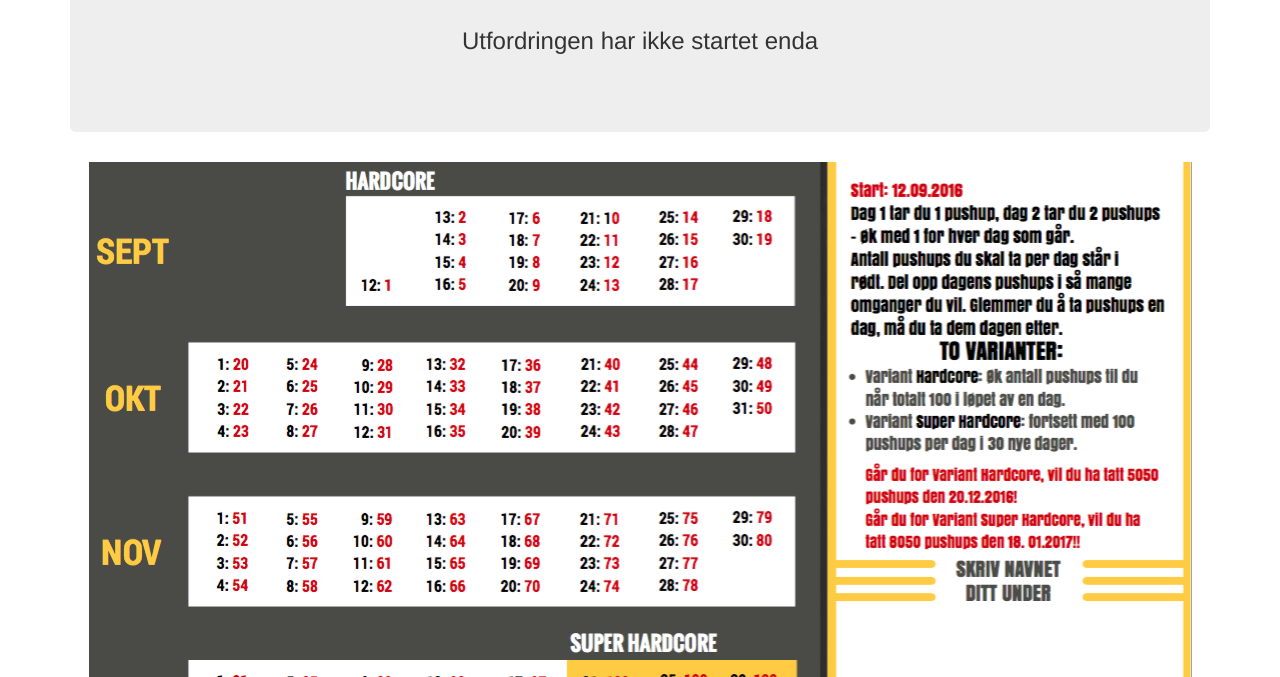
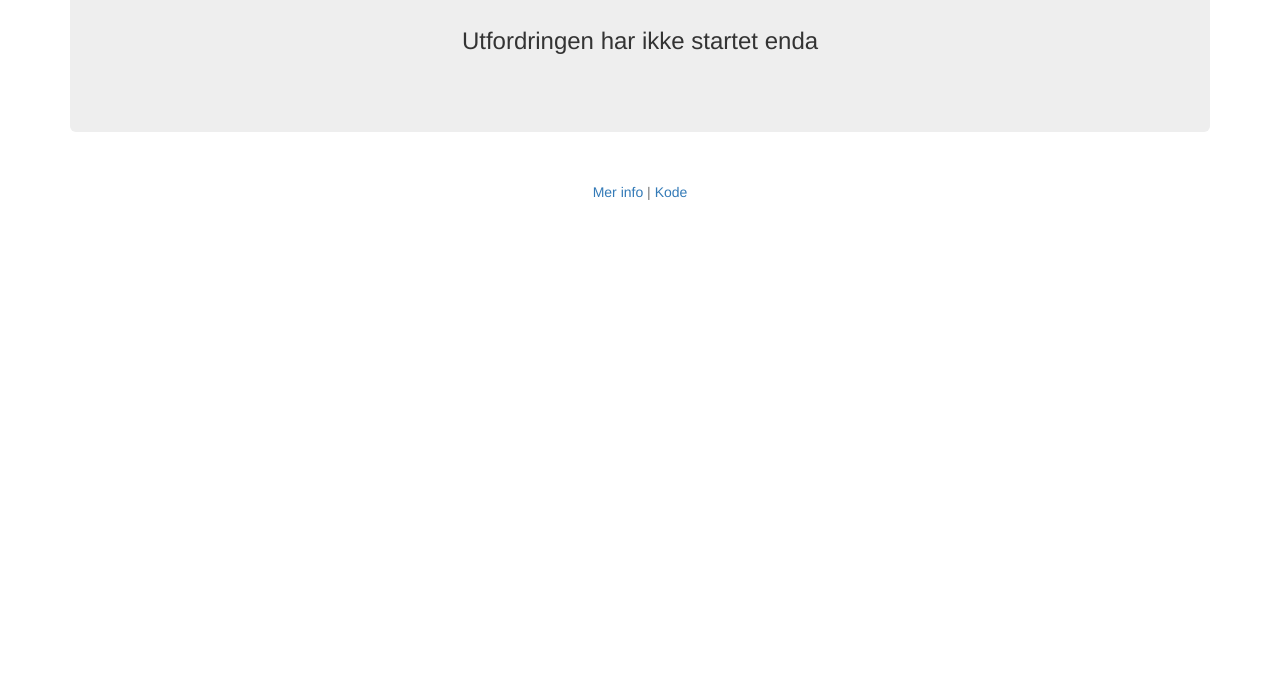
Before and after one commit to maedox/pushup_challenge, a plain HTML site: page index.html in a window 1280 px wide. Shown: the part 123-800 px from the top of the page. Drawn offline with nearby package versions, Linux system fonts and the light colour scheme.

Commit message:
Remove calendar image and link to event instead

```diff
--- a/index.html
+++ b/index.html
@@ -74,11 +74,10 @@
             <br/>
             <h3 id="hardcore" style="font-weight: bold; display: none;">Super hardcore!</h3>
         </div>
-        <div>
-            <img title="Mer info" src="info.png" />
-        </div>
+        <br/>
         <p class="text-muted">
-            <a title="Kode" href="https://github.com/maedox/pushup_challenge" target="_blank">Kode</a>
+            <a title="Mer info" href="https://www.facebook.com/events/896713643806171/" target="_blank">Mer info</a>
+            | <a title="Kode" href="https://github.com/maedox/pushup_challenge" target="_blank">Kode</a>
         </p>
     </div>
 </body>
```
